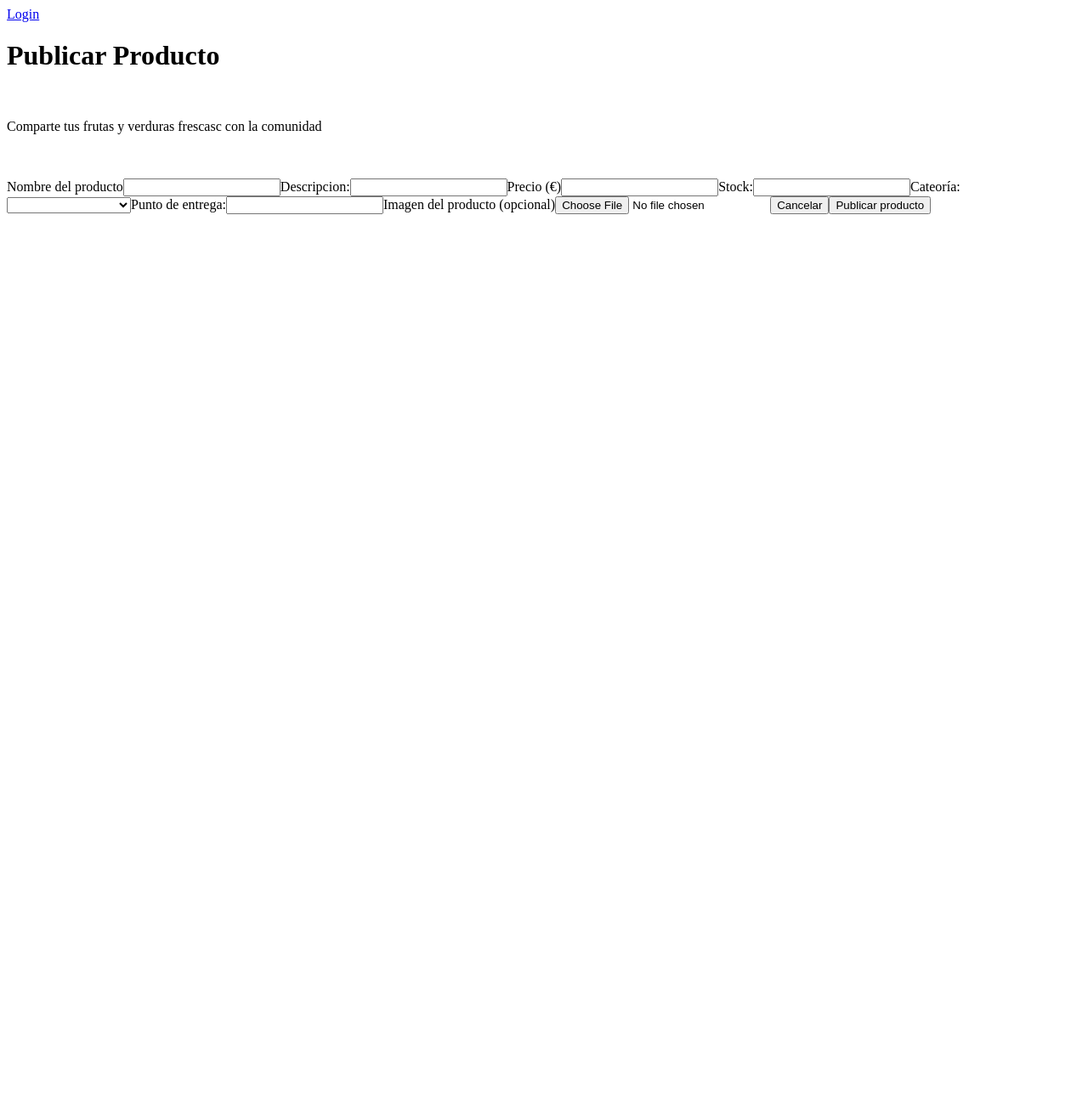
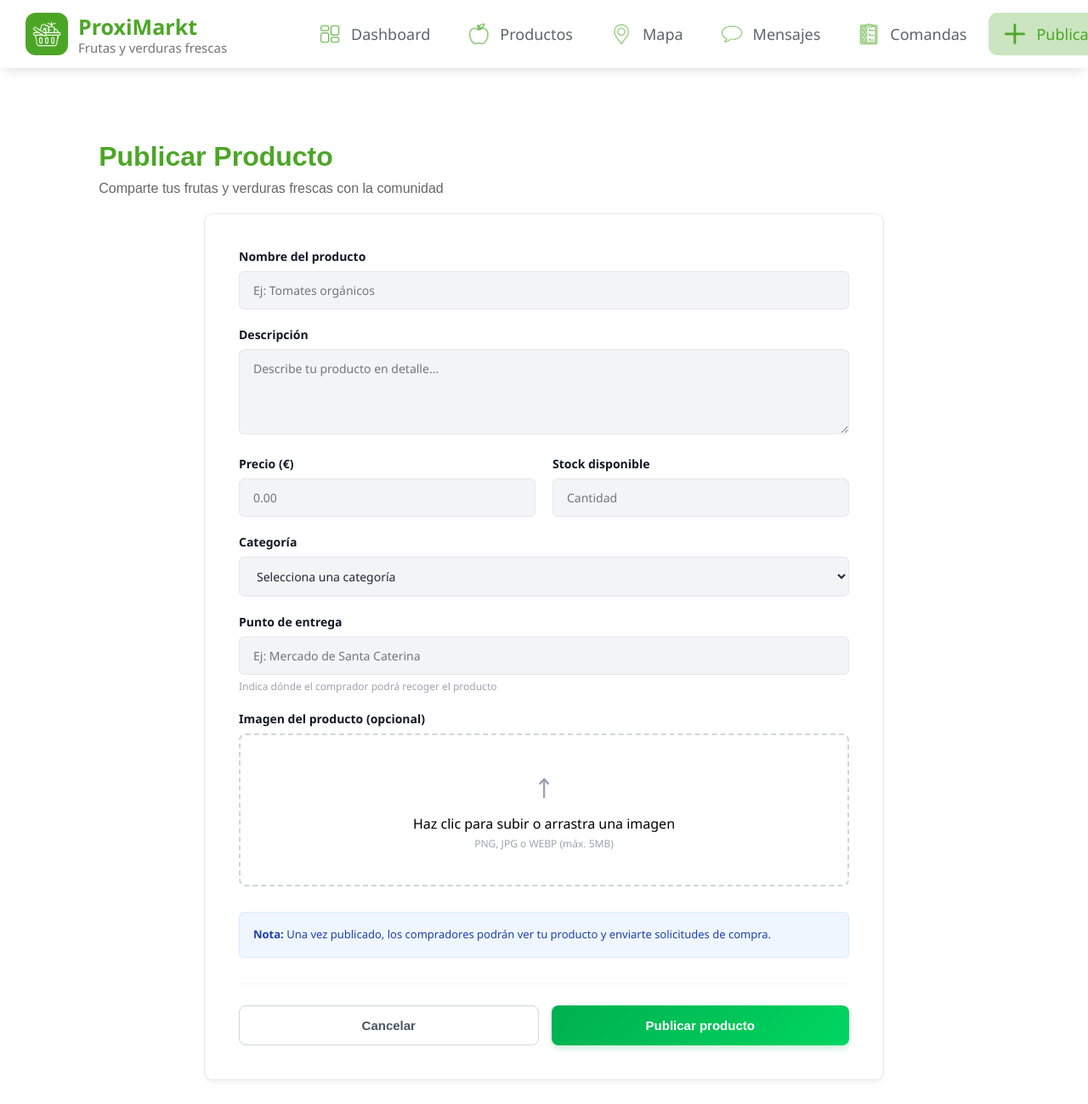
Before and after one commit to eliseumarmon/proxi-markt, a Vue app in the folder frontend/: page /publicar in a window 1280 px wide. Shown: the whole page at 85% size. Before the commit the page ends 800 px from the top, so only its background shows below. Built offline with nearby package versions, Linux system fonts and the light colour scheme.

Commit message:
publicar productos

```diff
--- a/frontend/src/components/publicar.vue
+++ b/frontend/src/components/publicar.vue
@@ -3,7 +3,7 @@ import { reactive } from 'vue';
 import { ref } from 'vue';
 import axios from "axios";
 import { useRouter } from "vue-router";
-// import navbar from "./nav.vue";
+import navbar from "./nav.vue";
 
 const router = useRouter();
 
@@ -36,8 +36,6 @@ const enviar = async () => {
     datos.append('descripcion', form.descripcion);
     datos.append('precio', form.precio);
     datos.append('stock_total', form.stock_total);
-    datos.append('stock_real', form.stock_total);
-    datos.append('stock_reserva', 0);
     datos.append('id_categoria', form.id_categoria);
     datos.append('delivery_point', form.delivery_point)
 
@@ -64,42 +62,272 @@ const enviar = async () => {
 </script>
 
 <template>
-    <h1>Publicar Producto</h1><br>
-    <p>Comparte tus frutas y verduras frescasc con la comunidad</p><br><br>
+    <navbar></navbar>
 
-    <form @sumbit.prevent="enviar">
-        <label for="Nombre producto">Nombre del producto</label>
-        <input type="text" id="nom" name="nom" v-model="form.nombre_producto">
+    <div class="contenedor-pagina">
+        <div id="contenedor-titulo">
+            <h1 class="titulo">Publicar Producto</h1>
+            <p class="subtitulo">Comparte tus frutas y verduras frescas con la comunidad</p>
+        </div>
 
-        <label for="descr">Descripcion:</label>
-        <input type="text" name="descr" id="descr" v-model="form.descripcion">
+        <div class="contenedor-formulario">
+            <form @submit.prevent="enviar">
 
-        <label for="precio">Precio (€)</label>
-        <input type="number" name="precio" id="precio" v-model="form.precio">
+                <label for="nom">Nombre del producto</label>
+                <input type="text" id="nom" v-model="form.nombre_producto" placeholder="Ej: Tomates orgánicos" required>
 
-        <label for="stock">Stock:</label>
-        <input type="number" name="stock" id="stock" v-model="form.stock_total">
+                <label for="descr">Descripción</label>
+                <textarea id="descr" v-model="form.descripcion" placeholder="Describe tu producto en detalle..." required></textarea>
 
-        <label for="cat">Cateoría:</label>
-        <select id="cat" v-model="categoria">
-            <option value="" disabled="Selecciona una opción"></option>
+                <div class="dos-columnas">
+                    <div class="columna">
+                        <label for="precio">Precio (€)</label>
+                        <input type="number" step="0.01" id="precio" v-model="form.precio" placeholder="0.00" required>
+                    </div>
+                    <div class="columna">
+                        <label for="stock">Stock disponible</label>
+                        <input type="number" id="stock" v-model="form.stock_total" placeholder="Cantidad" required>
+                    </div>
+                </div>
 
-            <option v-for="cat in listaCategorias" :key="cat.id" :value="cat.id">
-                {{ cat.nombre }}
-            </option>
-        </select>
+                <label for="cat">Categoría</label>
+                <select id="cat" v-model="form.id_categoria" required>
+                    <option value="" disabled>Selecciona una categoría</option>
+                    <option v-for="cat in listaCategorias" :key="cat.id" :value="cat.id">
+                        {{ cat.nombre }}
+                    </option>
+                </select>
 
-        <label for="punto">Punto de entrega:</label>
-        <input type="text" name="punto" id="punto">
+                <label for="punto">Punto de entrega </label>
+                <input type="text" id="punto" v-model="form.delivery_point" placeholder="Ej: Mercado de Santa Caterina" required>
+                <p class="nota-campo">Indica dónde el comprador podrá recoger el producto</p>
 
-        <label for="imagen">Imagen del producto (opcional)</label>
-        <input type="file" name="imagen" id="imagen" accept="image/*" @change="cogerImagen">
+                <label>Imagen del producto (opcional)</label>
+                <div class="imagen-caja">
+                    <input type="file" id="imagen" accept="image/*" @change="cogerImagen">
+                    <div class="imagen-contenido">
+                        <span class="icono-imagen">↑</span>
+                        <p>Haz clic para subir o arrastra una imagen</p>
+                        <span class="info-imagen">PNG, JPG o WEBP (máx. 5MB)</span>
+                    </div>
+                </div>
 
-        <button type="button" onclick="history.back()">Cancelar</button>
-        <button type="submit">Publicar producto</button>
-    </form>
+                <div class="nota-azul">
+                    <strong>Nota:</strong> Una vez publicado, los compradores podrán ver tu producto y enviarte solicitudes de compra.
+                </div>
+
+                <div class="grupo-botones">
+                    <button type="button" class="btn-cancelar" onclick="history.back()">Cancelar</button>
+                    <button type="submit" class="btn-publicar">Publicar producto</button>
+                </div>
+            </form>
+        </div>
+    </div>
 </template>
 
 <style scoped>
+* {
+  margin: 0;
+  padding: 0;
+  box-sizing: border-box;
+}
+
+body {
+  min-width: 400px;
+}
+
+.contenedor-pagina {
+  margin-top: 80px;
+  padding: 20px 50px;
+}
+
+#contenedor-titulo{
+  max-width: 90%;
+  margin: 40px auto 0 auto;
+}
+
+.titulo {
+  font-family: sans-serif;
+  color: #4ca626;
+  margin-bottom: 10px;
+  font-weight: bold;
+}
+
+.subtitulo {
+  font-family: sans-serif;
+  color: #666666;
+  margin-bottom: 20px;
+}
+
+.contenedor-formulario {
+  background-color: #ffffff;
+  max-width: 800px;
+  margin: 0 auto;
+  padding: 40px;
+  border-radius: 10px;
+  border: 1px solid #e5e7eb;
+  box-shadow: 0 4px 6px -1px rgba(0, 0, 0, 0.05);
+  font-family: 'Segoe UI', Tahoma, Geneva, Verdana, sans-serif;
+}
+
+
+label {
+  display: block;
+  font-weight: 700;
+  margin-bottom: 8px;
+  color: #111827;
+  font-size: 14px;
+}
+
+input[type="text"],
+input[type="number"],
+select,
+textarea {
+  width: 100%;
+  padding: 12px 16px;
+  background-color: #f3f4f6;
+  border: 1px solid #e5e7eb;
+  border-radius: 6px;
+  font-size: 14px;
+  color: #1f2937;
+  margin-bottom: 20px;
+  transition: all 0.2s;
+  font-family: inherit;
+}
+
+input:focus, select:focus, textarea:focus {
+  outline: none;
+  background-color: #ffffff;
+  border-color: #00b050;
+  box-shadow: 0 0 0 3px rgba(0, 176, 80, 0.1);
+}
+
+textarea {
+  resize: vertical;
+  min-height: 100px;
+}
+
+
+.nota-campo {
+  font-size: 12px;
+  color: #9ca3af;
+  margin-top: -15px;
+  margin-bottom: 20px;
+}
+
+
+.dos-columnas {
+  display: flex;
+  gap: 20px;
+}
+.columna {
+  flex: 1;
+}
+
+.imagen-caja {
+  position: relative;
+  border: 2px dashed #d1d5db;
+  border-radius: 8px;
+  background-color: #ffffff;
+  height: 180px;
+  display: flex;
+  align-items: center;
+  justify-content: center;
+  text-align: center;
+  cursor: pointer;
+  margin-bottom: 30px;
+  transition: background-color 0.2s;
+}
+
+.imagen-contenido:hover {
+  background-color: #f9fafb;
+  border-color: #00b050;
+}
+
+.imagen-caja input[type="file"] {
+  position: absolute;
+  width: 100%;
+  height: 100%;
+  opacity: 0;
+  cursor: pointer;
+}
+
+.icono-imagen {
+  font-size: 32px;
+  color: #9ca3af;
+  display: block;
+  margin-bottom: 10px;
+}
+
+.upload-content p {
+  font-weight: 600;
+  color: #4b5563;
+  margin-bottom: 5px;
+}
+
+.info-imagen {
+  font-size: 12px;
+  color: #9ca3af;
+}
+
+.nota-azul {
+  background-color: #eff6ff;
+  border: 1px solid #dbeafe;
+  color: #1e40af;
+  padding: 16px;
+  border-radius: 6px;
+  font-size: 13px;
+  margin-bottom: 30px;
+  line-height: 1.5;
+}
+
+
+.grupo-botones {
+  display: flex;
+  gap: 15px;
+  border-top: 1px solid #f3f4f6;
+  padding-top: 25px;
+  width: 100%;
+}
+
+button {
+  flex: 1;
+  padding: 14px 24px;
+  border-radius: 8px;
+  font-weight: 700;
+  font-size: 15px;
+  cursor: pointer;
+  transition: transform 0.1s, box-shadow 0.2s;
+}
+
+
+button:active {
+  transform: scale(0.98);
+}
+
+.btn-cancelar {
+  background-color: #ffffff;
+  border: 1px solid #d1d5db;
+  color: #4b5563;
+}
+
+.btn-cancelar:hover {
+  background-color: #f9fafb;
+  border-color: #9ca3af;
+}
+
+.btn-publicar {
+
+  background: linear-gradient(135deg, #00b050 0%, #00d660 100%);
+  border: none;
+  color: white;
+  box-shadow: 0 4px 6px rgba(0, 176, 80, 0.2);
+}
+
+.btn-publicar:hover {
+
+  background: linear-gradient(135deg, #009945 0%, #00c256 100%);
+  box-shadow: 0 6px 8px rgba(0, 176, 80, 0.3);
+}
 
 </style>
```
Also changed, not shown: 1 other file (tests, documents, lock files or other folders).
